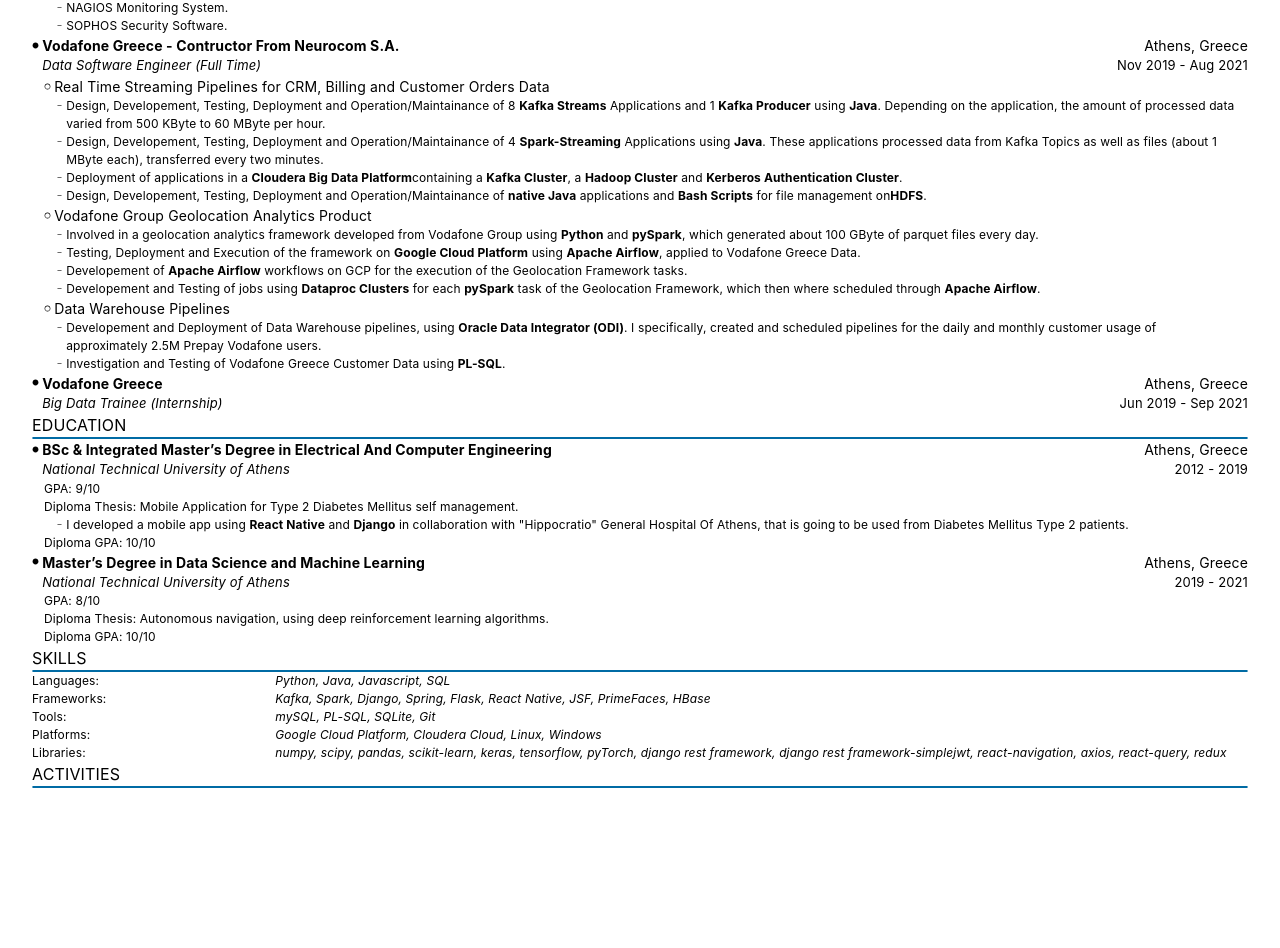
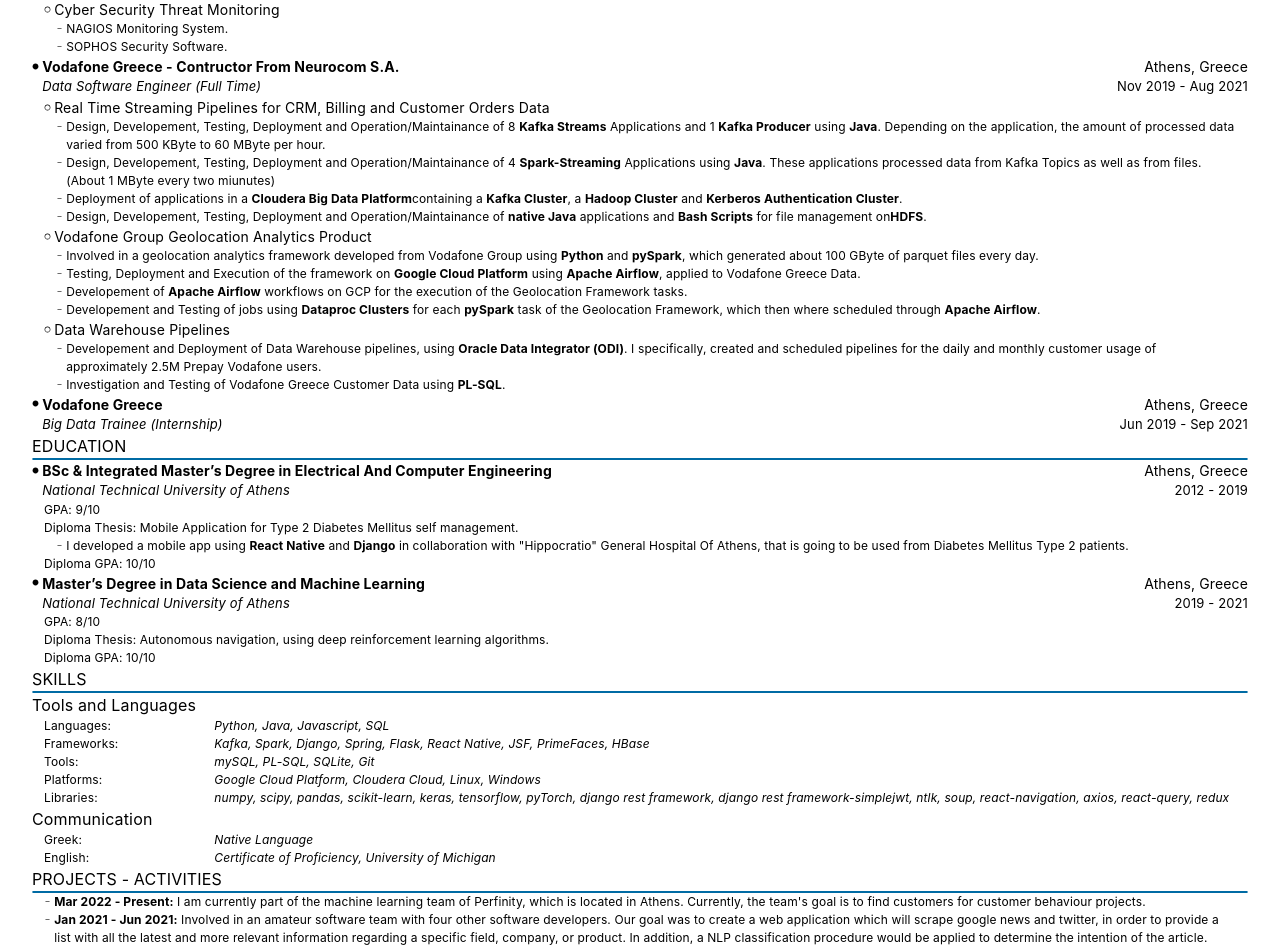
Before and after one commit to ChristoforosG/CV, a React (Create React App) app: page / in a window 1280 px wide. Shown: the part 299-1247 px from the top of the page. Before the commit the page ends 1087 px from the top, so only its background shows below. Built offline with nearby package versions, Linux system fonts and the light colour scheme.

Commit message:
First CV

```diff
--- a/src/App.js
+++ b/src/App.js
@@ -6,7 +6,8 @@
 import Header from "./Components/Header";
 import Experiences from "./Components/Experiences";
 import Education from "./Components/Education";
-import ProgrammingSkills from "./Components/ProgrammingSkills";
+import Skills from "./Components/Skills";
+import Activities from "./Components/Activities";
 
 const theme = createTheme({
   typography: {
@@ -26,8 +27,9 @@
         <Section title="EDUCATION" />
         <Education />
         <Section title="SKILLS" />
-        <ProgrammingSkills />
-        <Section title="ACTIVITIES" />
+        <Skills />
+        <Section title="PROJECTS - ACTIVITIES" />
+        <Activities />
       </Box>
     </ThemeProvider>
   );
--- /dev/null
+++ b/src/Components/Activities.js
@@ -0,0 +1,12 @@
+import { Typography } from "@mui/material";
+import { Box } from "@mui/system";
+import ProjectDetails from "./ProjectDetails";
+import { activities } from "../Conf/Info";
+
+function Activities() {
+  return activities.map(function (activity, i) {
+    return <ProjectDetails detail={activity} />;
+  });
+}
+
+export default Activities;
--- a/src/Components/Header.js
+++ b/src/Components/Header.js
@@ -18,6 +18,9 @@
         </Typography>
         <Typography sx={{ fontSize: 14 }}>
           Mobile: {personalInfo.mobile}
+        </Typography>
+        <Typography sx={{ fontSize: 14 }}>
+          Date of Birth: {personalInfo.dateOfBirth}
         </Typography>
       </Box>
       <Box sx={{ border: 0, borderColor: "blue", flex: 2, textAlign: "right" }}>
--- a/src/Components/ProgrammingSkills.js
+++ b/src/Components/ProgrammingSkills.js
@@ -1,11 +1,10 @@
 import { Box, Typography } from "@mui/material";
 import { DataGrid, GridColDef, GridValueGetterParams } from "@mui/x-data-grid";
-import { programmingSkills } from "../Conf/Info";
-function ProgrammingSkills() {
-  console.log(programmingSkills);
+
+function ListOfSkills({ skillsList }) {
   return (
-    <Box sx={{ border: 0 }}>
-      {programmingSkills.map(function (skill, i) {
+    <Box sx={{ border: 0, marginX: 1.5 }}>
+      {skillsList.map(function (skill, i) {
         return (
           <Box
             key={i}
@@ -14,7 +13,7 @@
             <Box sx={{ border: 0, flex: 1 }}>
               <Typography sx={{ fontSize: 12 }}>{skill.header}:</Typography>
             </Box>
-            <Box sx={{ border: 0, flex: 4 }}>
+            <Box sx={{ border: 0, flex: 6 }}>
               <Typography sx={{ fontSize: 12, fontStyle: "italic" }}>
                 {skill.data}
               </Typography>
@@ -26,4 +25,4 @@
   );
 }
 
-export default ProgrammingSkills;
+export default ListOfSkills;
--- a/src/Components/ProjectDetails.js
+++ b/src/Components/ProjectDetails.js
@@ -16,12 +16,7 @@
       <RemoveIcon
         sx={{ width: 7, height: 7, marginRight: 0.4, marginTop: 0.6 }}
       />
-      <Box
-        sx={{ flexDirection: "row", display: "flex", alignItems: "baseline" }}
-        component="span"
-      >
-        {detail}
-      </Box>
+      {detail}
     </Box>
   );
 }
--- /dev/null
+++ b/src/Components/Skills.js
@@ -0,0 +1,16 @@
+import { Typography } from "@mui/material";
+import { Box } from "@mui/system";
+import ListOfSkills from "./ProgrammingSkills";
+import { programmingSkills, communicationSkills } from "../Conf/Info";
+function Skills() {
+  return (
+    <Box>
+      <Typography> Tools and Languages</Typography>
+      <ListOfSkills skillsList={programmingSkills} />
+      <Typography> Communication</Typography>
+      <ListOfSkills skillsList={communicationSkills} />
+    </Box>
+  );
+}
+
+export default Skills;
--- a/src/Conf/Info.js
+++ b/src/Conf/Info.js
@@ -1,9 +1,11 @@
 import { Typography } from "@mui/material";
+import { detail } from "./Styles";
 
 export const personalInfo = {
   name: "Gavalas Christoforos",
   email: "christoforos.gavalas@gmail.com",
   mobile: "+30 6976718912",
+  dateOfBirth: "09/06/1994",
   github: "https://github.com/ChristoforosG",
   linkedIn: "https://www.linkedin.com/in/christoforos-gavalas-b0b984186/",
   stackOverflow: "https://stackoverflow.com/users/12619221/chrisgav",
@@ -19,23 +21,23 @@
       {
         title: "HR Management system for reserve soldiers",
         details: [
-          <Typography sx={{ fontSize: 12 }}>
+          <Typography sx={detail}>
             Developed features for an intranet Web application of Hellenic Army,
             used by approximately 500 permanent military staff.
           </Typography>,
-          <Typography sx={{ fontSize: 12 }}>
+          <Typography sx={detail}>
             Back End Developement using <strong>Spring Boot - Java</strong>.
           </Typography>,
-          <Typography sx={{ fontSize: 12 }}>
+          <Typography sx={detail}>
             Front End Developement using <strong>JSF</strong> and{" "}
             <strong>PrimeFaces</strong>.
           </Typography>,
-          <Typography sx={{ fontSize: 12 }}>
+          <Typography sx={detail}>
             Database Management for <strong>Oracle Database</strong> using{" "}
             <strong>PL-SQL</strong>, containing all of greek reserve privates
             and permanent military staff.
           </Typography>,
-          <Typography sx={{ fontSize: 12 }}>
+          <Typography sx={detail}>
             All tasks were performed with compliance to{" "}
             <strong>ISO 27001:2012</strong> protocols.
           </Typography>,
@@ -44,12 +46,8 @@
       {
         title: "Cyber Security Threat Monitoring",
         details: [
-          <Typography sx={{ fontSize: 12 }}>
-            NAGIOS Monitoring System.
-          </Typography>,
-          <Typography sx={{ fontSize: 12 }}>
-            SOPHOS Security Software.
-          </Typography>,
+          <Typography sx={detail}>NAGIOS Monitoring System.</Typography>,
+          <Typography sx={detail}>SOPHOS Security Software.</Typography>,
         ],
       },
     ],
@@ -64,28 +62,27 @@
         title:
           "Real Time Streaming Pipelines for CRM, Billing and Customer Orders Data",
         details: [
-          <Typography sx={{ fontSize: 12 }}>
+          <Typography sx={detail}>
             Design, Developement, Testing, Deployment and Operation/Maintainance
             of 8 <strong>Kafka Streams</strong> Applications and 1{" "}
             <strong>Kafka Producer</strong> using <strong>Java</strong>.
             Depending on the application, the amount of processed data varied
             from 500 KByte to 60 MByte per hour.
           </Typography>,
-          <Typography sx={{ fontSize: 12 }}>
+          <Typography sx={detail}>
             Design, Developement, Testing, Deployment and Operation/Maintainance
             of 4 <strong>Spark-Streaming</strong> Applications using{" "}
             <strong>Java</strong>. These applications processed data from Kafka
-            Topics as well as files (about 1 MByte each), transferred every two
-            minutes.
+            Topics as well as from files. (About 1 MByte every two miunutes)
           </Typography>,
-          <Typography sx={{ fontSize: 12 }}>
+          <Typography sx={detail}>
             Deployment of applications in a{" "}
             <strong>Cloudera Big Data Platform</strong>
             containing a <strong>Kafka Cluster</strong>, a{" "}
             <strong>Hadoop Cluster</strong> and{" "}
             <strong>Kerberos Authentication Cluster</strong>.
           </Typography>,
-          <Typography sx={{ fontSize: 12 }}>
+          <Typography sx={detail}>
             Design, Developement, Testing, Deployment and Operation/Maintainance
             of <strong>native Java</strong> applications and{" "}
             <strong>Bash Scripts</strong> for file management on
@@ -96,22 +93,22 @@
       {
         title: "Vodafone Group Geolocation Analytics Product",
         details: [
-          <Typography sx={{ fontSize: 12 }}>
+          <Typography sx={detail}>
             Involved in a geolocation analytics framework developed from
             Vodafone Group using <strong>Python</strong> and{" "}
             <strong>pySpark</strong>, which generated about 100 GByte of parquet
             files every day.
           </Typography>,
-          <Typography sx={{ fontSize: 12 }}>
+          <Typography sx={detail}>
             Testing, Deployment and Execution of the framework on{" "}
             <strong>Google Cloud Platform</strong> using{" "}
             <strong>Apache Airflow</strong>, applied to Vodafone Greece Data.
           </Typography>,
-          <Typography sx={{ fontSize: 12 }}>
+          <Typography sx={detail}>
             Developement of <strong>Apache Airflow</strong> workflows on GCP for
             the execution of the Geolocation Framework tasks.
           </Typography>,
-          <Typography sx={{ fontSize: 12 }}>
+          <Typography sx={detail}>
             Developement and Testing of jobs using{" "}
             <strong>Dataproc Clusters</strong> for each <strong>pySpark</strong>{" "}
             task of the Geolocation Framework, which then where scheduled
@@ -122,13 +119,13 @@
       {
         title: "Data Warehouse Pipelines",
         details: [
-          <Typography sx={{ fontSize: 12 }}>
+          <Typography sx={detail}>
             Developement and Deployment of Data Warehouse pipelines, using{" "}
             <strong>Oracle Data Integrator (ODI)</strong>. I specifically,
             created and scheduled pipelines for the daily and monthly customer
             usage of approximately 2.5M Prepay Vodafone users.
           </Typography>,
-          <Typography sx={{ fontSize: 12 }}>
+          <Typography sx={detail}>
             Investigation and Testing of Vodafone Greece Customer Data using{" "}
             <strong>PL-SQL</strong>.
           </Typography>,
@@ -157,7 +154,7 @@
       "Mobile Application for Type 2 Diabetes Mellitus self management.",
     thesisGPA: "10/10",
     thesisDetails: [
-      <Typography sx={{ fontSize: 12 }}>
+      <Typography sx={detail}>
         I developed a mobile app using <strong>React Native</strong> and{" "}
         <strong>Django</strong> in collaboration with "Hippocratio" General
         Hospital Of Athens, that is going to be used from Diabetes Mellitus Type
@@ -197,6 +194,37 @@
   },
   {
     header: "Libraries",
-    data: "numpy, scipy, pandas, scikit-learn, keras, tensorflow, pyTorch, django rest framework, django rest framework-simplejwt, react-navigation, axios, react-query, redux",
+    data: "numpy, scipy, pandas, scikit-learn, keras, tensorflow, pyTorch, django rest framework, django rest framework-simplejwt, ntlk, soup, react-navigation, axios, react-query, redux",
   },
 ];
+
+export const communicationSkills = [
+  {
+    header: "Greek",
+    data: "Native Language",
+  },
+  {
+    header: "English",
+    data: "Certificate of Proficiency, University of Michigan",
+  },
+];
+
+export const activities = [
+  <Typography sx={detail}>
+    <strong>Mar 2022 - Present:</strong> I am currently part of the machine
+    learning team of Perfinity, which is located in Athens. Currently, the
+    team's goal is to find customers for customer behaviour projects.
+  </Typography>,
+  <Typography sx={detail}>
+    <strong>Jan 2021 - Jun 2021:</strong> Involved in an amateur software team
+    with four other software developers. Our goal was to create a web
+    application which will scrape google news and twitter, in order to provide a
+    list with all the latest and more relevant information regarding a specific
+    field, company, or product. In addition, a NLP classification procedure
+    would be applied to determine the intention of the article.
+  </Typography>,
+  <Typography sx={detail}>
+    <strong>Sep 2013 - Jun 2017:</strong> Played for AO Kallitechnoupolis
+    Semi-Proffesional Basketball team.
+  </Typography>,
+];
--- /dev/null
+++ b/src/Conf/Styles.js
@@ -0,0 +1,20 @@
+import { makeStyles } from "@mui/styles";
+
+export const useStyles = makeStyles({
+  root: {
+    background: "linear-gradient(45deg, #FE6B8B 30%, #FF8E53 90%)",
+    border: 0,
+    borderRadius: 3,
+    boxShadow: "0 3px 5px 2px rgba(255, 105, 135, .3)",
+    color: "white",
+    height: 48,
+    padding: "0 30px",
+  },
+  detail: { fontSize: 12 },
+});
+
+export const detail = {
+  fontSize: 12,
+  align: "justify",
+  border: 0,
+};
```
